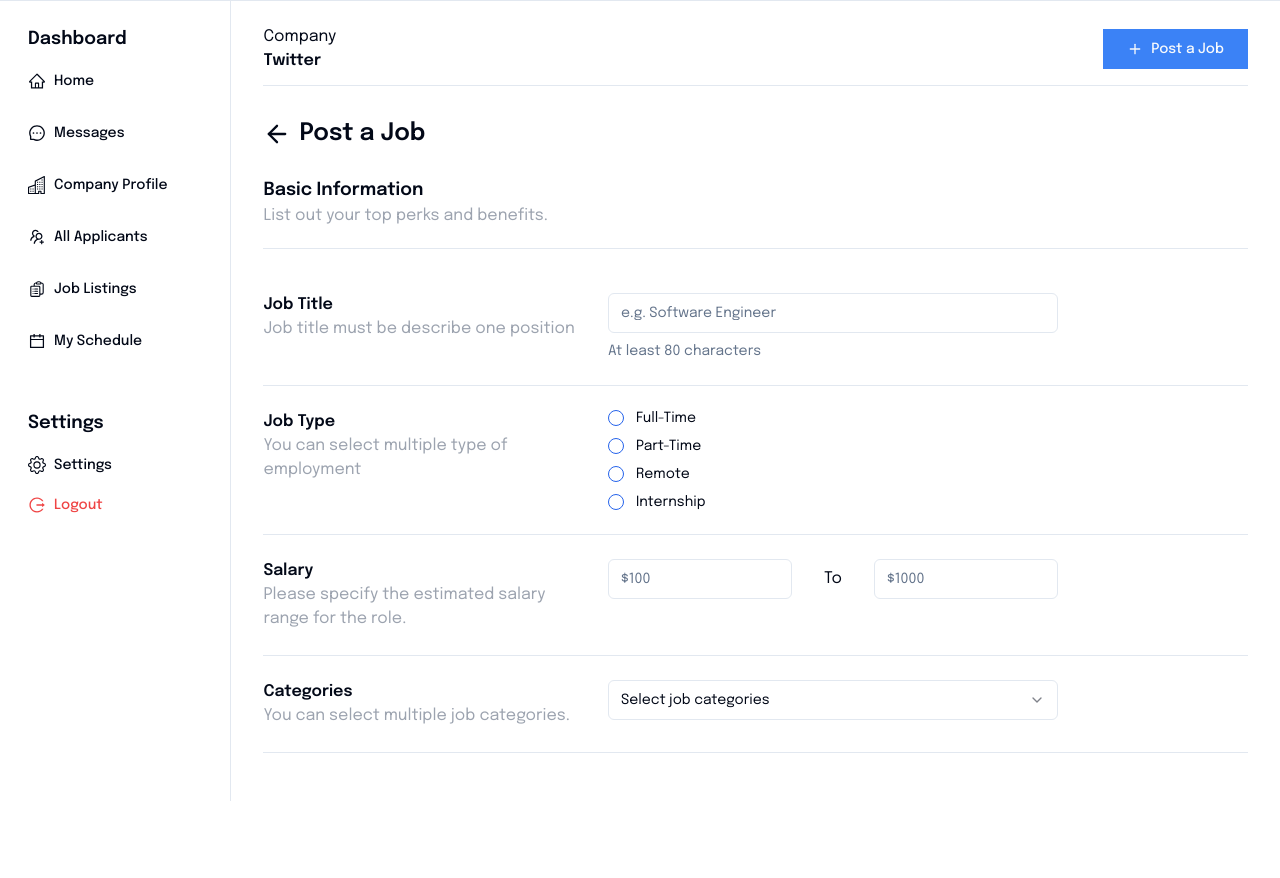
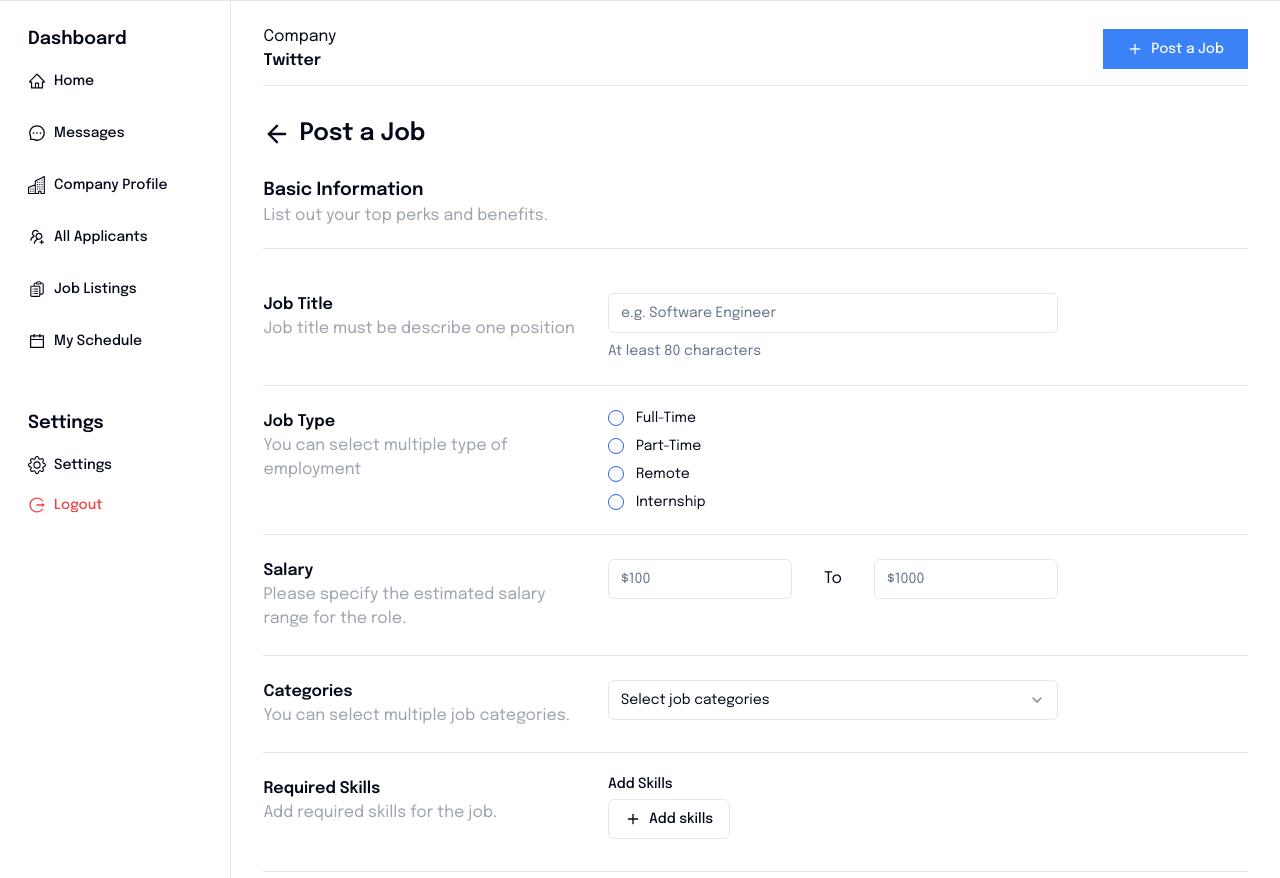
Before and after one commit to sdmhsn/dashboard-job-hunt, a Next.js app: page /post-a-job in a window 1280 px wide. Shown: the top 878 px of the page. Before the commit the page ends 801 px from the top, so only its background shows below. Built offline with nearby package versions, Linux system fonts and the light colour scheme.

Commit message:
02 Slicing Dashboard Company: Slicing post job page 4 - Creating form and input 3 (Required Skills)

```diff
--- a/src/app/post-a-job/page.tsx
+++ b/src/app/post-a-job/page.tsx
@@ -27,6 +27,7 @@ import {
   SelectTrigger,
   SelectValue,
 } from '@/components/ui/select';
+import InputSkills from '@/components/organisms/InputSkills';
 
 interface PostJobPageProps {}
 
@@ -187,6 +188,13 @@ const PostJobPage: FC<PostJobPageProps> = ({}) => {
               )}
             />
           </FieldInput>
+
+          <FieldInput
+            title="Required Skills"
+            subtitle="Add required skills for the job."
+          >
+            <InputSkills form={form} />
+          </FieldInput>
         </form>
       </Form>
     </div>
```
